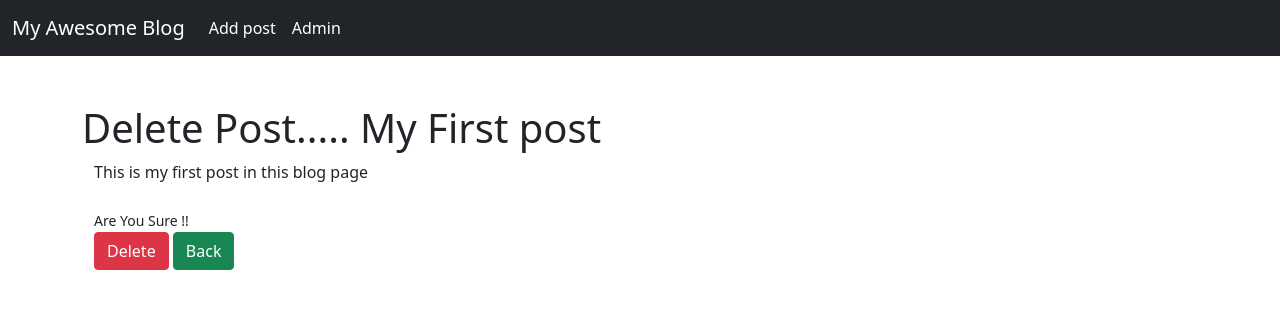
After one commit to JOYBARMAN/Blog_Application, a Django app: page /articale/1/remove in a window 1280 px wide. The commit adds this page. Shown: the top 309 px of the page. Run offline with Django 3.2, Linux system fonts and the light colour scheme; data comes from the database, SQL or seed files in the repository; both versions use the stored data as it was after the commit.

Commit message:
Ordering blog post By date

```diff
--- a/Blog/myblog/models.py
+++ b/Blog/myblog/models.py
@@ -1,11 +1,13 @@
 from django.db import models
 from django.contrib.auth.models import User
 from django.urls import reverse
+from datetime import datetime, date
 
 class Post(models.Model):
 	title=models.CharField(max_length=255)
 	author=models.ForeignKey(User, on_delete=models.CASCADE)
 	body=models.TextField()
+	post_date=models.DateField(auto_now_add=True)
 
 
 	def __str__(self):
--- a/Blog/myblog/templates/articale_details.html
+++ b/Blog/myblog/templates/articale_details.html
@@ -2,7 +2,7 @@
 {% block title%}{{ post.title }}{% endblock %}
 {% block content%}
 <h1>{{ post.title }}</h1>
-<small>By: {{ post.author.first_name }}{{ post.author.last_name }}</small><br/>
+<small>By: {{ post.author.first_name }}{{ post.author.last_name }} - {{post.post_date}}</small><br/>
 <hr>
 <br/>
 {{ post.body }}
--- /dev/null
+++ b/Blog/myblog/templates/delete_post.html
@@ -0,0 +1,17 @@
+{%extends 'base.html' %}
+{% block title%}Delete Your Blog post{% endblock %}
+{% block content%}
+<h1>Delete Post..... {{ post.title }}</h1>
+<div class="container">
+	<div class="form-group">
+		<form method="Post" >
+			{% csrf_token %}
+			{{ post.body }}
+			<br><br>
+			<small>Are You Sure !!</small><br/>
+			<button class="btn btn-danger">Delete</button>
+			<a href="{% url 'home' %}" class="btn btn-success">Back</a>
+	</div>
+</div>
+
+{% endblock%}
--- a/Blog/myblog/templates/home.html
+++ b/Blog/myblog/templates/home.html
@@ -4,8 +4,8 @@
 <ul>
 {% for post in object_list %}
 	<li>
-		<a href="{% url 'articale-detail' post.pk %}">{{post.title}}</a> - {{post.author.first_name}} {{post.author.last_name}}<br/>
-		{{post.body}} - <a href="{% url 'update_post' post.pk %}">(Edit)</a>
+		<a href="{% url 'articale-detail' post.pk %}">{{post.title}}</a>- {{post.post_date}} - {{post.author.first_name}} {{post.author.last_name}}<br/>
+		{{post.body}} - <a href="{% url 'update_post' post.pk %}">(Edit)</a>-<a href="{% url 'delete_post' post.pk %}">(Delete)</a>
 	</li>
 
 
--- a/Blog/myblog/urls.py
+++ b/Blog/myblog/urls.py
@@ -1,10 +1,11 @@
 from django.urls import path
 from . import views
-from . views import HomeView,ArticaleDetailView,AddPostView,UpdatePostView
+from . views import HomeView,ArticaleDetailView,AddPostView,UpdatePostView,DeletePostView
 
 urlpatterns = [
     path('',HomeView.as_view(),name="home"),
     path('articale/<int:pk>',ArticaleDetailView.as_view(),name="articale-detail"),
     path('add_post/',AddPostView.as_view(),name="add_post"),
     path('articale/edit/<int:pk>',UpdatePostView.as_view(),name="update_post"),
+    path('articale/<int:pk>/remove',DeletePostView.as_view(),name="delete_post"),
 ]
--- a/Blog/myblog/views.py
+++ b/Blog/myblog/views.py
@@ -1,12 +1,15 @@
 from django.shortcuts import render
-from django.views.generic import ListView,DetailView,CreateView,UpdateView
+from django.views.generic import ListView,DetailView,CreateView,UpdateView,DeleteView
 from .models import Post
 from .forms import PostForm,UpdateForm
+from django.urls import reverse_lazy
 
 
 class HomeView(ListView):
 	model=Post
 	template_name='home.html'
+	ordering=['-post_date']
+	# ordering=['-id']
 
 class ArticaleDetailView(DetailView):
 	model=Post
@@ -24,3 +27,8 @@ class UpdatePostView(UpdateView):
 	form_class=UpdateForm
 	template_name='update_post.html'
 	# fields=('title','body')
+
+class DeletePostView(DeleteView):
+	model=Post
+	template_name='delete_post.html'
+	success_url=reverse_lazy("home")
```
Also changed, not shown: Blog/db.sqlite3, Blog/myblog/migrations/0002_auto_20210707_1319.py (added).
